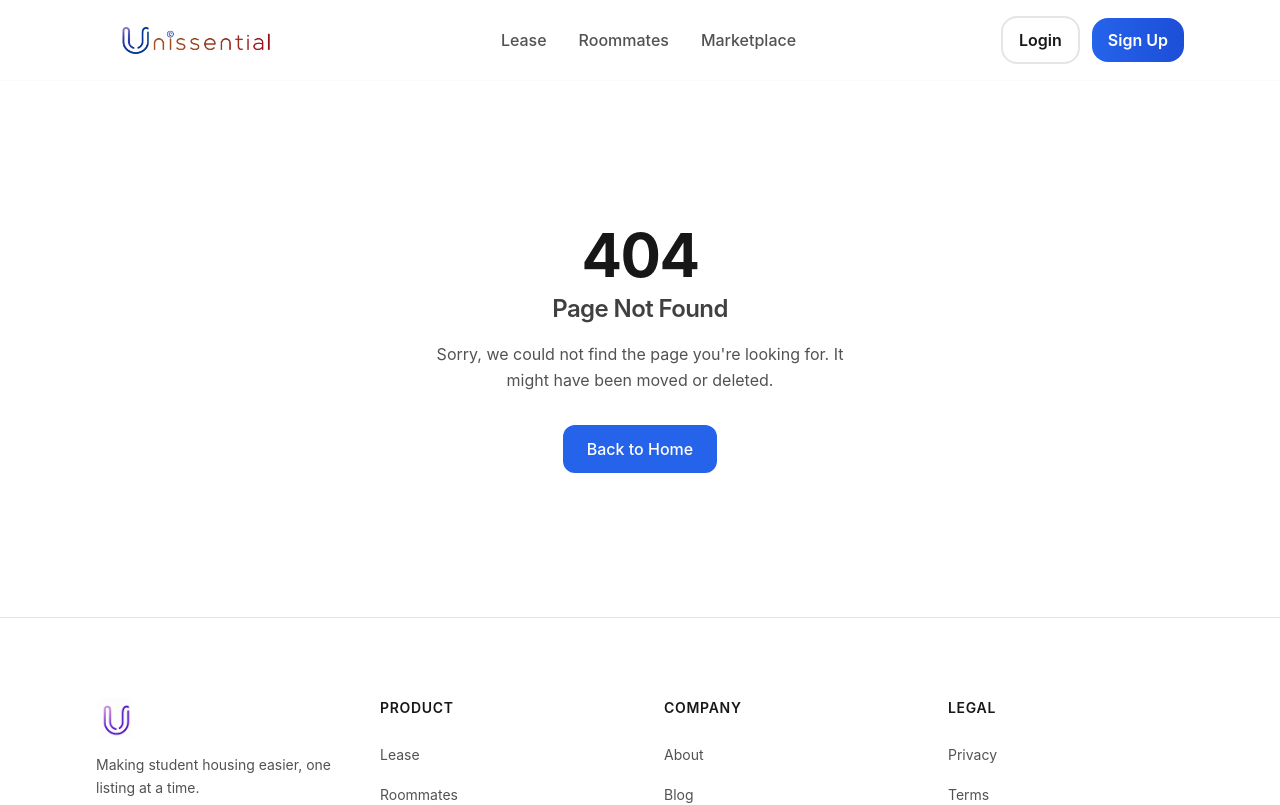
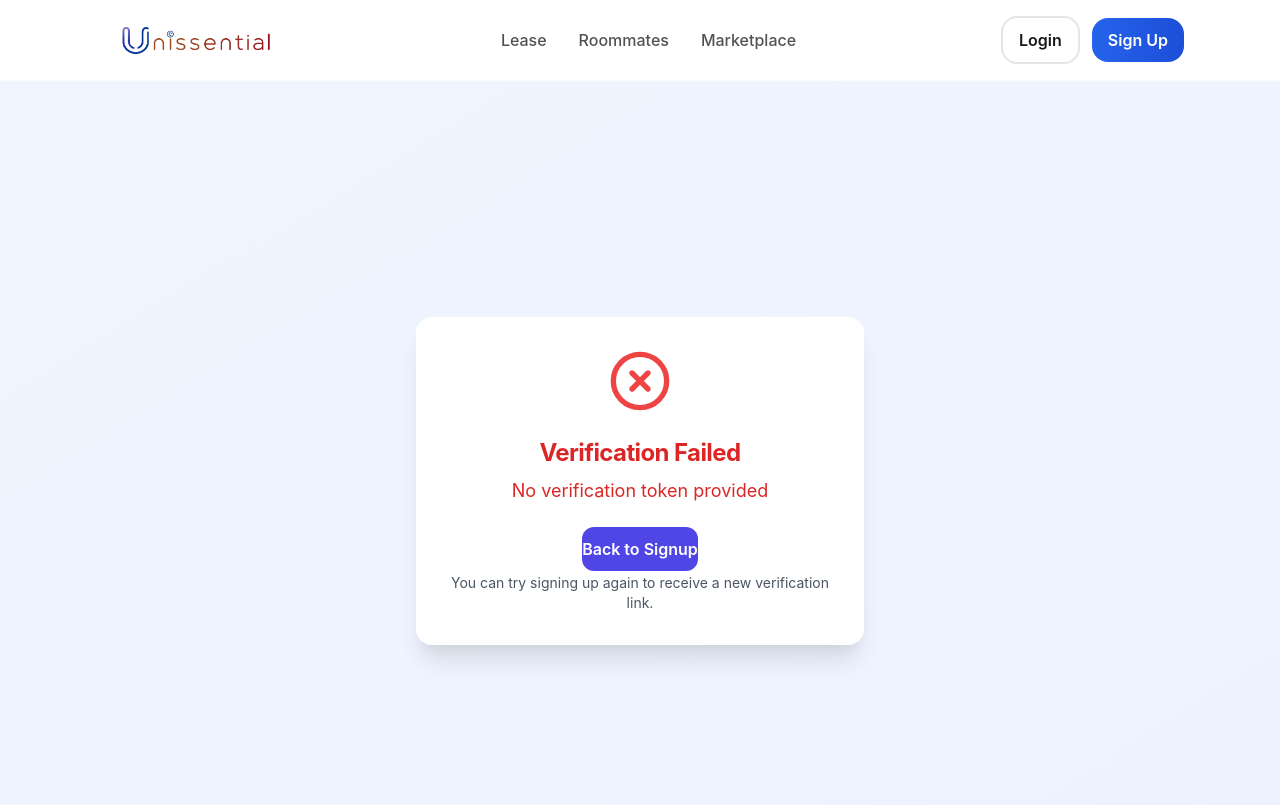
Before and after one commit to Unissential/unissential-frontend, a Next.js app: page /verify-email in a window 1280 px wide. Before the commit this address had no page. Shown: the top 805 px of the page. Built offline with nearby package versions, Linux system fonts and the light colour scheme.

Commit message:
feat: Create email verification confirmation page with token handling

```diff
--- /dev/null
+++ b/src/app/verify-email/page.tsx
@@ -0,0 +1,168 @@
+'use client';
+
+import { useEffect, useState } from 'react';
+import { useSearchParams } from 'next/navigation';
+import { motion } from 'framer-motion';
+import { CheckCircle, XCircle, Loader } from 'lucide-react';
+import Link from 'next/link';
+
+export default function VerifyEmailPage() {
+  const searchParams = useSearchParams();
+  const token = searchParams.get('token');
+
+  const [status, setStatus] = useState<'loading' | 'success' | 'error'>('loading');
+  const [message, setMessage] = useState('Verifying your email...');
+  const [email, setEmail] = useState('');
+
+  useEffect(() => {
+    if (!token) {
+      setStatus('error');
+      setMessage('No verification token provided');
+      return;
+    }
+
+    // Verify the token
+    const verifyEmail = async () => {
+      try {
+        const response = await fetch('/api/auth/verify-email', {
+          method: 'POST',
+          headers: { 'Content-Type': 'application/json' },
+          body: JSON.stringify({ token }),
+        });
+
+        const data = await response.json();
+
+        if (data.success) {
+          setStatus('success');
+          setEmail(data.email);
+          setMessage('Email verified successfully!');
+        } else {
+          setStatus('error');
+          setMessage(data.error || 'Verification failed');
+        }
+      } catch (error) {
+        console.error('Verification error:', error);
+        setStatus('error');
+        setMessage('An error occurred during verification');
+      }
+    };
+
+    // Small delay for UX
+    const timer = setTimeout(verifyEmail, 1000);
+    return () => clearTimeout(timer);
+  }, [token]);
+
+  return (
+    <div className="min-h-screen flex items-center justify-center bg-gradient-to-br from-blue-50 to-indigo-50 p-4">
+      <motion.div
+        className="max-w-md w-full bg-white rounded-2xl shadow-xl p-8 text-center"
+        initial={{ opacity: 0, scale: 0.9 }}
+        animate={{ opacity: 1, scale: 1 }}
+        transition={{ duration: 0.5 }}
+      >
+        {/* Icon */}
+        <motion.div
+          className="mb-6 flex justify-center"
+          initial={{ scale: 0 }}
+          animate={{ scale: 1 }}
+          transition={{ delay: 0.3, type: 'spring', stiffness: 100 }}
+        >
+          {status === 'loading' && (
+            <Loader className="w-16 h-16 text-blue-600 animate-spin" />
+          )}
+          {status === 'success' && (
+            <CheckCircle className="w-16 h-16 text-green-500" />
+          )}
+          {status === 'error' && (
+            <XCircle className="w-16 h-16 text-red-500" />
+          )}
+        </motion.div>
+
+        {/* Message */}
+        <motion.div
+          initial={{ opacity: 0, y: 10 }}
+          animate={{ opacity: 1, y: 0 }}
+          transition={{ delay: 0.5 }}
+        >
+          <h1 className={`text-2xl font-bold mb-2 ${
+            status === 'success' ? 'text-green-600' :
+            status === 'error' ? 'text-red-600' :
+            'text-gray-900'
+          }`}>
+            {status === 'loading' && 'Verifying Email'}
+            {status === 'success' && 'Email Verified!'}
+            {status === 'error' && 'Verification Failed'}
+          </h1>
+
+          <p className={`text-lg ${
+            status === 'success' ? 'text-green-600' :
+            status === 'error' ? 'text-red-600' :
+            'text-gray-600'
+          }`}>
+            {message}
+          </p>
+
+          {status === 'success' && email && (
+            <p className="text-gray-600 text-sm mt-4">
+              Your email <span className="font-semibold text-indigo-600">{email}</span> has been verified.
+            </p>
+          )}
+        </motion.div>
+
+        {/* Actions */}
+        {status !== 'loading' && (
+          <motion.div
+            className="mt-8 space-y-3"
+            initial={{ opacity: 0 }}
+            animate={{ opacity: 1 }}
+            transition={{ delay: 0.7 }}
+          >
+            {status === 'success' && (
+              <>
+                <Link
+                  href="/leasing"
+                  className="w-full bg-indigo-600 hover:bg-indigo-700 text-white font-semibold py-3 rounded-lg transition-colors flex items-center justify-center gap-2"
+                >
+                  <span>Start Browsing Housing</span>
+                  <span>→</span>
+                </Link>
+                <Link
+                  href="/login"
+                  className="w-full bg-gray-100 hover:bg-gray-200 text-gray-900 font-semibold py-3 rounded-lg transition-colors"
+                >
+                  Go to Login
+                </Link>
+              </>
+            )}
+
+            {status === 'error' && (
+              <>
+                <Link
+                  href="/signup"
+                  className="w-full bg-indigo-600 hover:bg-indigo-700 text-white font-semibold py-3 rounded-lg transition-colors"
+                >
+                  Back to Signup
+                </Link>
+                <p className="text-gray-600 text-sm">
+                  You can try signing up again to receive a new verification link.
+                </p>
+              </>
+            )}
+          </motion.div>
+        )}
+
+        {/* Loading message */}
+        {status === 'loading' && (
+          <motion.p
+            className="text-gray-600 text-sm mt-6"
+            initial={{ opacity: 0 }}
+            animate={{ opacity: 1 }}
+            transition={{ delay: 0.6 }}
+          >
+            This may take a few moments...
+          </motion.p>
+        )}
+      </motion.div>
+    </div>
+  );
+}
```
